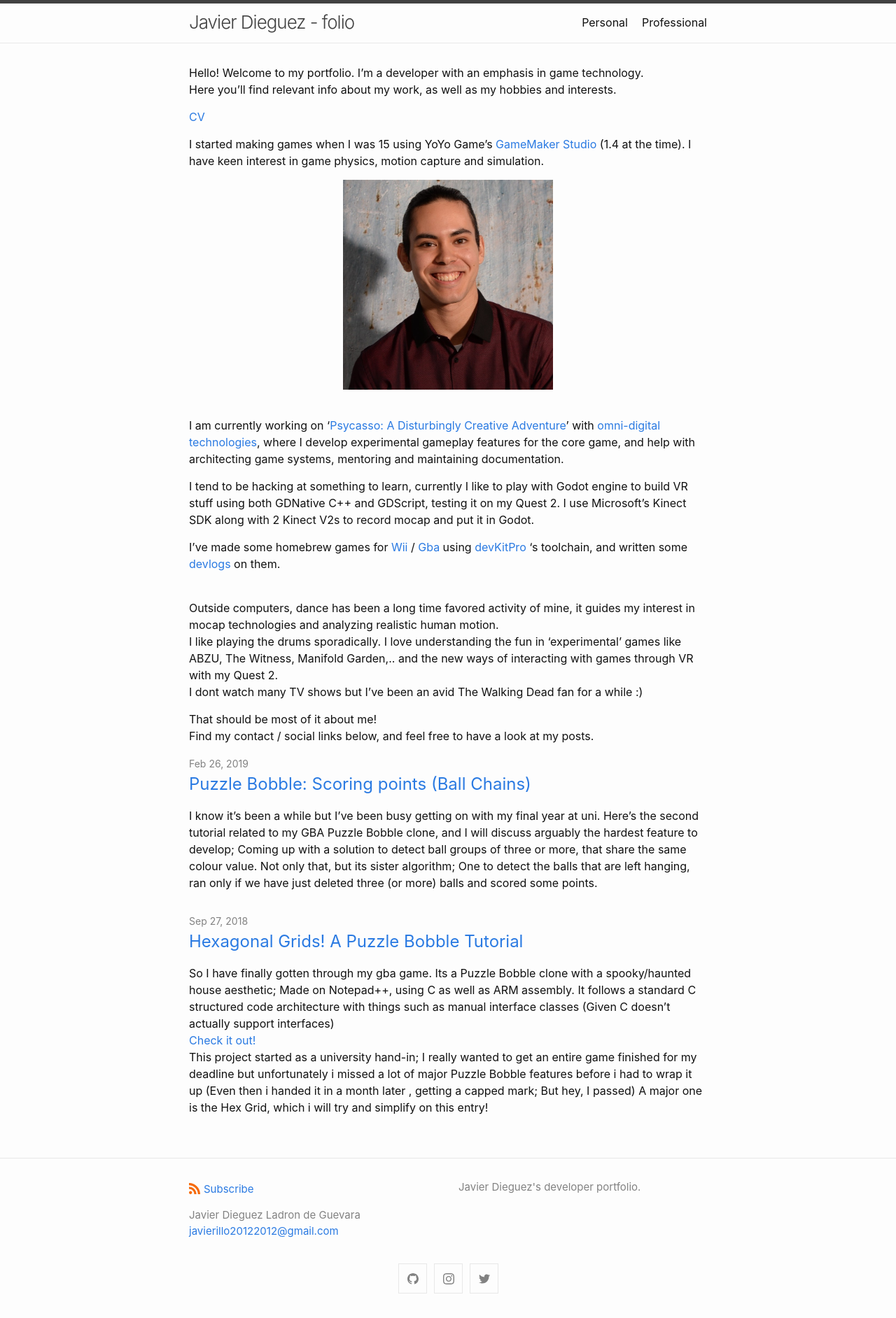
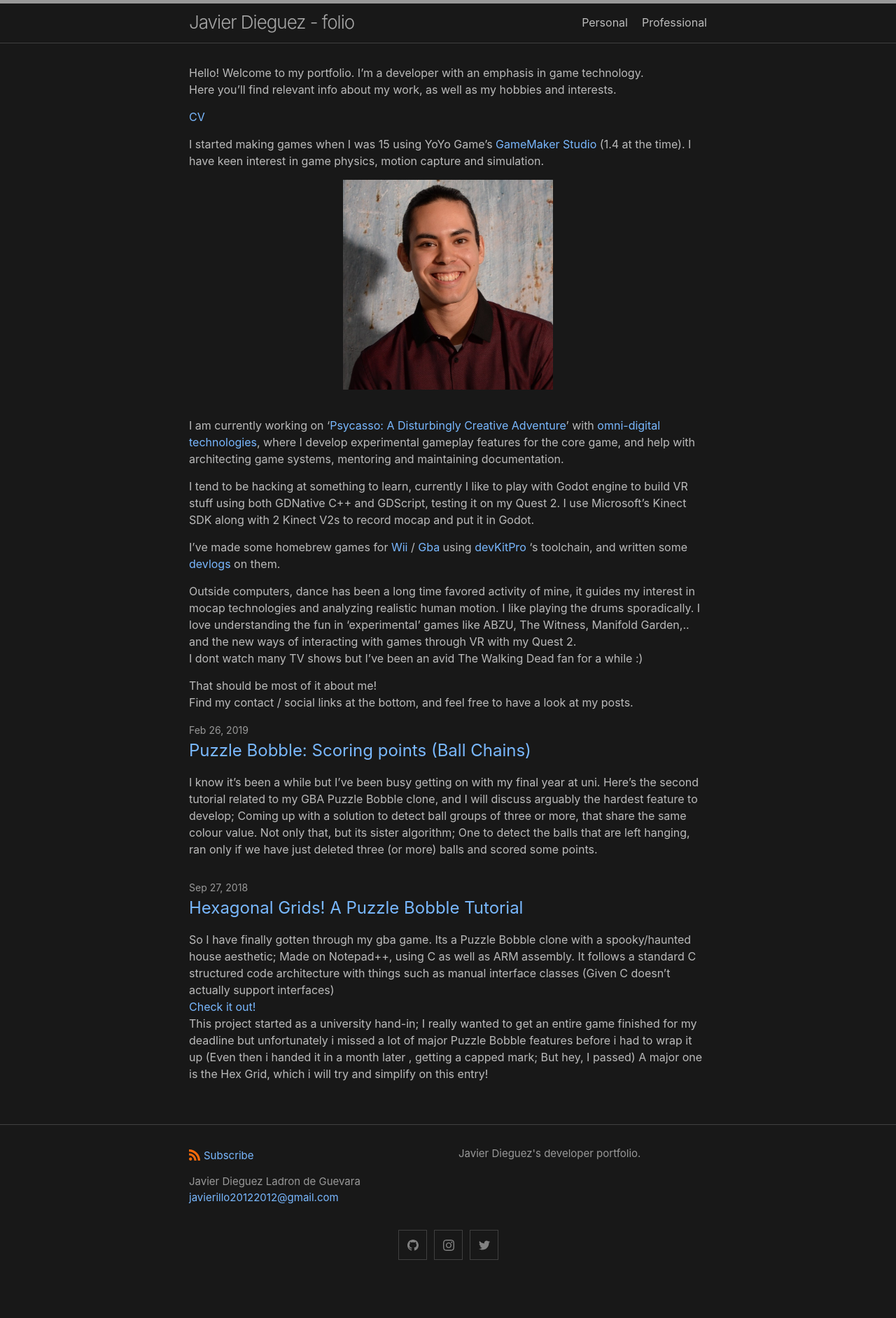
Before and after one commit to JavierDega/javierdega.github.io, a Jekyll site: the page built from index.markdown, in a window 1280 px wide. Shown: the whole page at 70% size. Built offline with Jekyll 4.4.1, drawn with Linux system fonts in a browser that asks for light colours; after the commit the page ends 1836 px from its top, so only the background shows below that.

Commit message:
Added dark skin and gamejam

```diff
--- a/_config.yml
+++ b/_config.yml
@@ -11,6 +11,7 @@ show_excerpts: true # set to true to show excerpts on the homepage
 # refer to https://shopify.github.io/liquid/filters/date/ if you want to customize this
 minima:
   date_format: "%b %-d, %Y"
+  skin: dark
 
   # generate social links in footer
   social_links:
--- a/index.markdown
+++ b/index.markdown
@@ -25,10 +25,8 @@ I've made some homebrew games for [Wii](https://www.youtube.com/watch?v=_IwZnQj_
 [devlogs](https://javierdega.blogspot.com/2018/09/hexagonal-grids-puzzle-bobble-tutorial.html?fbclid=IwAR0x6NKrEkfKzl65QVb0iXNltSbYM7gPyHuLH1_Ioy3yoturTWitE3YH3gg)
 on them.
 
-<br/>
-Outside computers, dance has been a long time favored activity of mine, it guides my interest in mocap technologies and analyzing realistic human motion.
-I like playing the drums sporadically. I love understanding the fun in 'experimental' games like ABZU, The Witness, Manifold Garden,.. and the new ways of interacting with games through VR with my Quest 2.
+Outside computers, dance has been a long time favored activity of mine, it guides my interest in mocap technologies and analyzing realistic human motion. I like playing the drums sporadically. I love understanding the fun in 'experimental' games like ABZU, The Witness, Manifold Garden,.. and the new ways of interacting with games through VR with my Quest 2.
 I dont watch many TV shows but I've been an avid The Walking Dead fan for a while :)
 
 That should be most of it about me!
-Find my contact / social links below, and feel free to have a look at my posts.
+Find my contact / social links at the bottom, and feel free to have a look at my posts.
--- a/professional.markdown
+++ b/professional.markdown
@@ -28,7 +28,7 @@ We used wordpress along with many inherited plugins, namely WooCommerce for stor
 
 Ollie Plaatsman, founder of omni-digital technologies, has been a friend of mine since university, and we have collaborated on some little games as a hobby (hes made the music for my [homebrew wii](https://www.youtube.com/watch?v=_IwZnQj_zqE) game, we collaborated on [Awaken Alone](https://www.omnidigitaltechnologies.co.uk/awakenalone),..); As time went on, we started doing more fully fledged games.
 
-I'm one of the lead coders in 'Psycasso: A Disturbingly Creative Adventure', working on experimental gameplay elements of the core project. As a team lead, I write the architecture for key game systems and maintain its documentation; I consult with other devs to make sure these systems interact correctly and the development workflow remains fluid, as well as mentor when someone needs to take up tasks in a different area.
+I'm one of the developers in 'Psycasso: A Disturbingly Creative Adventure', working on experimental gameplay elements of the core project. As a team lead, I write the architecture for key game systems and maintain its documentation; I consult with other devs to make sure these systems interact correctly and the development workflow remains fluid, as well as mentor when someone needs to take up tasks in a different area.
 We work in Unity.
 
 ## [Climax Studios](https://www.climaxstudios.com/) (May 2019 - April 2021) - Coder
```
Also changed, not shown: personal.markdown (+17 -6 lines), 1 other file.
